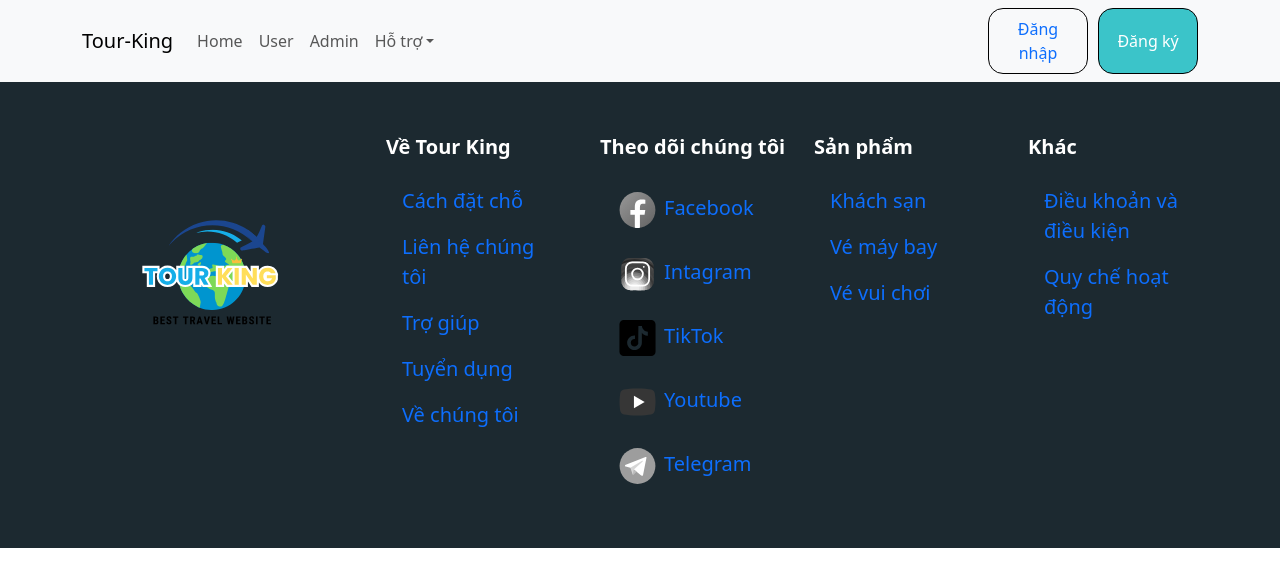
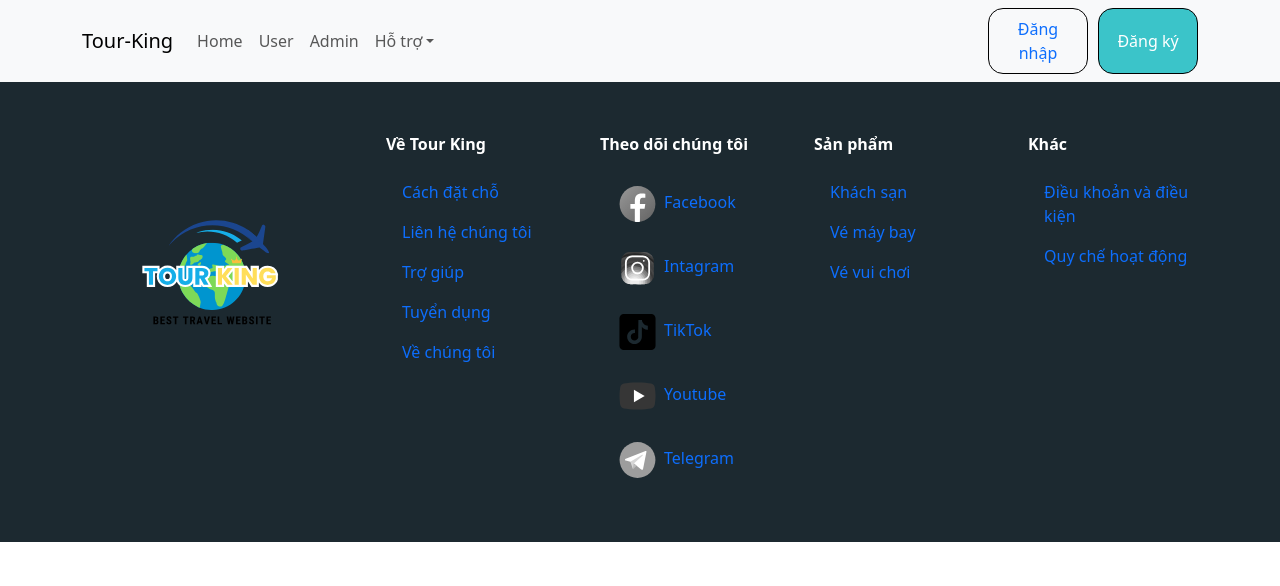
Before and after one commit to DatHuynhCoder/Tour-king-website, a React (Create React App) app: page / in a window 1280 px wide. Shown: the top 586 px of the page. Built offline with nearby package versions, Linux system fonts and the light colour scheme.

Commit message:
Chinh sua font size footer thanh 6

```diff
--- a/src/components/Footer/Footer.jsx
+++ b/src/components/Footer/Footer.jsx
@@ -36,7 +36,7 @@ const Footer = () => {
             </NavLink>
           </Col>
           <Col>
-            <Nav className="flex-column fs-5">
+            <Nav className="flex-column fs-6">
               <p className="fw-bold">Về Tour King</p>
               <NavLink className="nav-link">Cách đặt chỗ</NavLink>
               <NavLink className="nav-link">Liên hệ chúng tôi</NavLink>
@@ -46,7 +46,7 @@ const Footer = () => {
             </Nav>
           </Col>
           <Col>
-            <Nav className="flex-column fs-5">
+            <Nav className="flex-column fs-6">
               <p className="fw-bold">Theo dõi chúng tôi</p>
               <NavLink to="https://www.facebook.com/" className="nav-link icon-container">
                 <Image
@@ -96,7 +96,7 @@ const Footer = () => {
             </Nav>
           </Col>
           <Col>
-            <Nav className="flex-column fs-5">
+            <Nav className="flex-column fs-6">
               <p className="fw-bold">Sản phẩm</p>
               <NavLink className="nav-link">Khách sạn</NavLink>
               <NavLink className="nav-link">Vé máy bay</NavLink>
@@ -104,7 +104,7 @@ const Footer = () => {
             </Nav>
           </Col>
           <Col>
-            <Nav className="flex-column fs-5">
+            <Nav className="flex-column fs-6">
               <p className="fw-bold">Khác</p>
               <NavLink className="nav-link">Điều khoản và điều kiện</NavLink>
               <NavLink className="nav-link">Quy chế hoạt động</NavLink>
```
